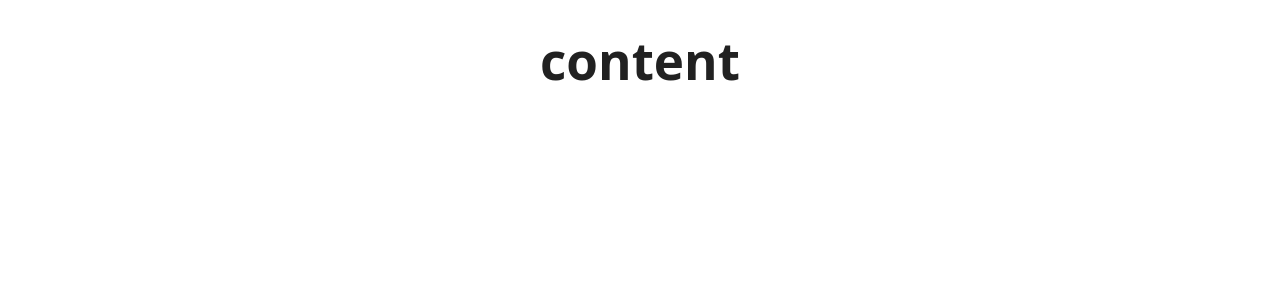
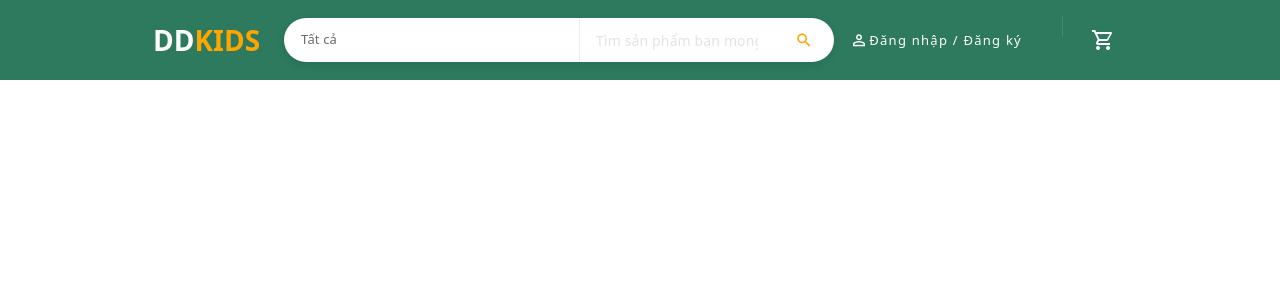
Before and after one commit to BDinhDuy/DDKIDS, a Vue app: page / in a window 1280 px wide. Shown: the top 300 px of the page. Built offline with nearby package versions, Linux system fonts and the light colour scheme.

Commit message:
add files

```diff
--- a/package.json
+++ b/package.json
@@ -12,6 +12,7 @@
     "@mdi/font": "^7.4.47",
     "pinia": "^3.0.4",
     "vue": "^3.5.24",
+    "vue-router": "^4.6.4",
     "vuetify": "^3.11.4"
   },
   "devDependencies": {
--- a/src/App.vue
+++ b/src/App.vue
@@ -6,14 +6,25 @@
 <template>
   <v-app>
     <Header></Header>
-    <v-main>
-      <h1>content</h1>
+    <v-main class="main-content">
+      <router-view></router-view>
     </v-main>
     <Footer></Footer>
   </v-app>
 </template>
 
 <style scoped>
+/* Main content area */
+.main-content {
+  background-color: #f5f5f5;
+  min-height: calc(100vh - 60px); /* Full height minus header */
+}
+
+/* Remove default Vuetify padding */
+.main-content >>> .v-main__wrap {
+  padding: 0 !important;
+}
+
 .logo {
   height: 6em;
   padding: 1.5em;
--- a/src/components/header.vue
+++ b/src/components/header.vue
@@ -1,16 +1,229 @@
 <template>
   <div>
-    <!-- HTML template của bạn -->
+    <v-app-bar app color="#2d7a5e" dark elevation="0" height="auto">
+      <v-container>
+        <v-row align="center" justify="center" no-gutters>
+          <!-- Logo -->
+          <v-col cols="auto" class="mr-6">
+            <div class="logo-text">
+              <span style="color: white; font-size: 28px; font-weight: bold;">DD</span>
+              <span style="color: #ffa500; font-size: 28px; font-weight: bold;">KIDS</span>
+            </div>
+          </v-col>
+
+          <!-- Search Section -->
+          <v-col cols="auto">
+            <div class="search-container">
+              <!-- Category Dropdown -->
+              <v-select
+                v-model="selectedCategory"
+                :items="categories"
+                dense
+                solo
+                flat
+                hide-details
+                class="category-dropdown"
+              ></v-select>
+
+              <!-- Search Input -->
+              <v-text-field
+                v-model="searchQuery"
+                placeholder="Tìm sản phẩm bạn mong muốn"
+                dense
+                solo
+                flat
+                hide-details
+                class="search-input"
+                @keyup.enter="handleSearch"
+              ></v-text-field>
+
+              <!-- Search Button -->
+              <v-btn
+                color="#ffa500"
+                elevation="0"
+                height="40"
+                class="search-btn"
+                @click="handleSearch"
+              >
+                <v-icon>mdi-magnify</v-icon>
+              </v-btn>
+            </div>
+          </v-col>
+
+          <!-- Right Section: Login & Cart -->
+          <v-col cols="auto">
+            <div class="d-flex align-center">
+              <!-- Login/Register -->
+              <v-btn text class="text-none mr-4" @click="handleLogin">
+                <v-icon left small>mdi-account-outline</v-icon>
+                <span style="font-size: 13px;">Đăng nhập / Đăng ký</span>
+              </v-btn>
+
+              <!-- Divider -->
+              <v-divider vertical class="mx-2" style="height: 20px;"></v-divider>
+
+              <!-- Cart -->
+              <v-btn icon @click="handleCart" class="ml-2">
+                <v-badge
+                  v-if="cartCount > 0"
+                  :content="cartCount"
+                  color="red"
+                  overlap
+                  offset-x="10"
+                  offset-y="10"
+                >
+                  <v-icon>mdi-cart-outline</v-icon>
+                </v-badge>
+                <v-icon v-else>mdi-cart-outline</v-icon>
+              </v-btn>
+            </div>
+          </v-col>
+        </v-row>
+      </v-container>
+    </v-app-bar>
   </div>
 </template>
 
-<script>
-export default {
-  name: 'ComponentName',
-  // component logic
+<script setup>
+import { ref } from 'vue'
+import { useRouter } from 'vue-router'
+
+const router = useRouter()
+
+// Reactive data
+const searchQuery = ref('')
+const selectedCategory = ref('Tất cả')
+const cartCount = ref(0)
+
+// Static data
+const categories = [
+  'Đồ chơi cho bé trai',
+  'Đồ chơi cho bé gái',
+  'Đồ chơi cho bé trai từ 1-3 tuổi',
+  'Đồ chơi cho bé gái từ 1-3 tuổi',
+  'Đồ chơi cho bé trai từ 4-6 tuổi',
+  'Đồ chơi cho bé gái từ 4-6 tuổi',
+]
+
+// Methods
+const handleSearch = () => {
+  if (searchQuery.value.trim()) {
+    console.log('Searching for:', searchQuery.value)
+    router.push({ name: 'search', query: { q: searchQuery.value } })
+  }
+}
+
+const handleLogin = () => {
+  console.log('Navigate to login')
+  router.push('/login')
+}
+
+const handleCart = () => {
+  console.log('Navigate to cart')
+  router.push('/cart')
 }
 </script>
 
 <style scoped>
-/* CSS styles */
+/* Logo */
+.logo-text {
+  cursor: pointer;
+  user-select: none;
+}
+
+/* Search Container */
+.search-container {
+  display: flex;
+  align-items: center;
+  background: white;
+  border-radius: 30px;
+  overflow: hidden;
+  width: 550px;
+  height: 44px;
+  box-shadow: 0 2px 8px rgba(0,0,0,0.1);
+  transition: all 0.3s ease;
+  border: 1px solid transparent;
+}
+
+.search-container:focus-within {
+  box-shadow: 0 4px 12px rgba(0,0,0,0.15);
+  border: 1px solid #ffa500;
+}
+
+/* Category Dropdown */
+.category-dropdown {
+  flex-shrink: 0;
+  border-right: 1px solid #eee;
+}
+
+.category-dropdown :deep(.v-input__control) {
+  min-height: 44px !important;
+}
+
+.category-dropdown :deep(.v-input__slot) {
+  background: white !important;
+  box-shadow: none !important;
+  padding: 0 16px !important;
+  min-height: 44px !important;
+}
+
+.category-dropdown :deep(.v-select__selection) {
+  color: #555 !important;
+  font-size: 13px !important;
+  font-weight: 500;
+}
+
+/* Search Input */
+.search-input {
+  flex: 1;
+}
+
+.search-input :deep(.v-input__control) {
+  min-height: 44px !important;
+}
+
+.search-input :deep(.v-input__slot) {
+  background: white !important;
+  box-shadow: none !important;
+  padding: 0 16px !important;
+  min-height: 44px !important;
+}
+
+.search-input :deep(input) {
+  color: #333 !important;
+  font-size: 14px !important;
+}
+
+.search-input :deep(input::placeholder) {
+  color: #aaa !important;
+  font-size: 14px !important;
+}
+
+/* Search Button */
+.search-btn {
+  border-radius: 0 30px 30px 0 !important; /* Bo tròn theo góc phải của container */
+  min-width: 60px !important;
+  height: 44px !important;
+  margin-right: -1px; /* Tràn lề để liền mạch */
+  transition: transform 0.2s ease;
+}
+
+.search-btn:hover {
+  transform: scale(1.02);
+  filter: brightness(1.1);
+}
+
+/* Remove Vuetify default margins */
+:deep(.category-dropdown .v-input__append-inner),
+:deep(.category-dropdown .v-input__prepend-inner),
+:deep(.search-input .v-input__append-inner),
+:deep(.search-input .v-input__prepend-inner) {
+  margin: 0 !important;
+  padding: 0 !important;
+}
+
+/* Hover effects */
+.v-btn:hover {
+  opacity: 0.9;
+}
 </style>
--- a/src/main.js
+++ b/src/main.js
@@ -3,10 +3,12 @@ import { createPinia } from 'pinia'
 import './style.css'
 import App from './App.vue'
 import vuetify from './plugins/vuetify'
+import router from './router'
 
 const pinia = createPinia()
 
 createApp(App)
   .use(pinia)
+  .use(router)
   .use(vuetify)
   .mount('#app')
--- /dev/null
+++ b/src/router/index.js
@@ -0,0 +1,12 @@
+import { createRouter, createWebHistory } from 'vue-router'
+
+const routes = [
+
+]
+
+const router = createRouter({
+  history: createWebHistory(),
+  routes
+})
+
+export default router
```
Also changed, not shown: src/components/HelloWorld.vue (deleted, +0 -43 lines), src/components/navbar.vue (added, +14 -0 lines), src/views/Home.vue (added, +16 -0 lines), 1 other file (tests, documents, lock files or other folders).
